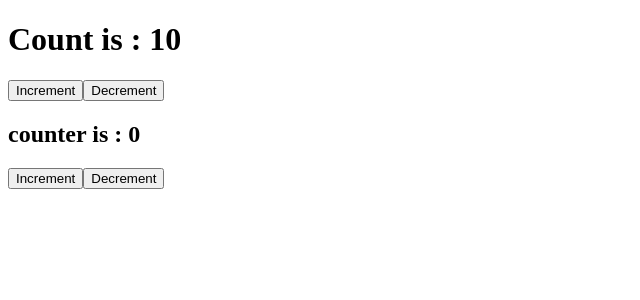
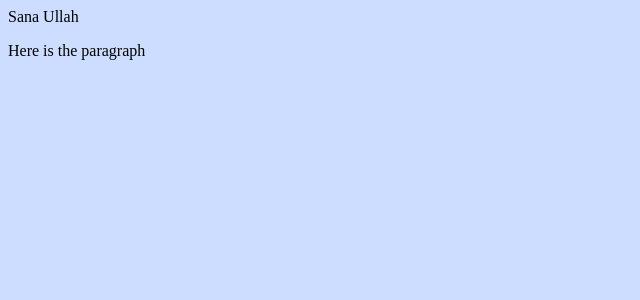
Before and after one commit to SanaUllahRasheed123/revision-react, a React (Create React App) app: page / in a window 1280 px wide. Shown: the top 300 px of the page, without its empty margins (0-640 px from the left). Built offline with nearby package versions, Linux system fonts and the light colour scheme.

Commit message:
react styling done

```diff
--- a/src/App.js
+++ b/src/App.js
@@ -370,17 +370,41 @@
 
 
 
+// import React from 'react'
+// import Counter1 from './Counter1'
+// import Counter2 from './Counter2'
+
+// const App = () => {
+//   return (
+//     <div>
+//     <Counter1/>
+//     <Counter2/>
+
+//     </div>
+//   )
+// }
+
+// export default App
+
 import React from 'react'
-import Counter1 from './Counter1'
-import Counter2 from './Counter2'
+import './App.css'
+import  styles from './outside.css'
 
 const App = () => {
+
+  // const myStyle = {
+  //   color:"red",
+  //   backgroundColor:"orange"
+  // }
   return (
-    <div>
-    <Counter1/>
-    <Counter2/>
+    <>
+    {/* <h1 style={{color:"red", fontSize:'50px',textAlign:"center"}}> App</h1> */}
+    {/* <h1 style={myStyle}>Sana Ullah</h1> */}
+    <div>Sana Ullah</div>
 
-    </div>
+    <p className={styles.master}>Here is the paragraph</p>
+    </>
+
   )
 }
 
--- /dev/null
+++ b/src/outside.css
@@ -0,0 +1,6 @@
+.master{
+    color: green;
+    font-size: 50px;
+    text-align: center;
+    border: 10px dotted #000;
+}
```
